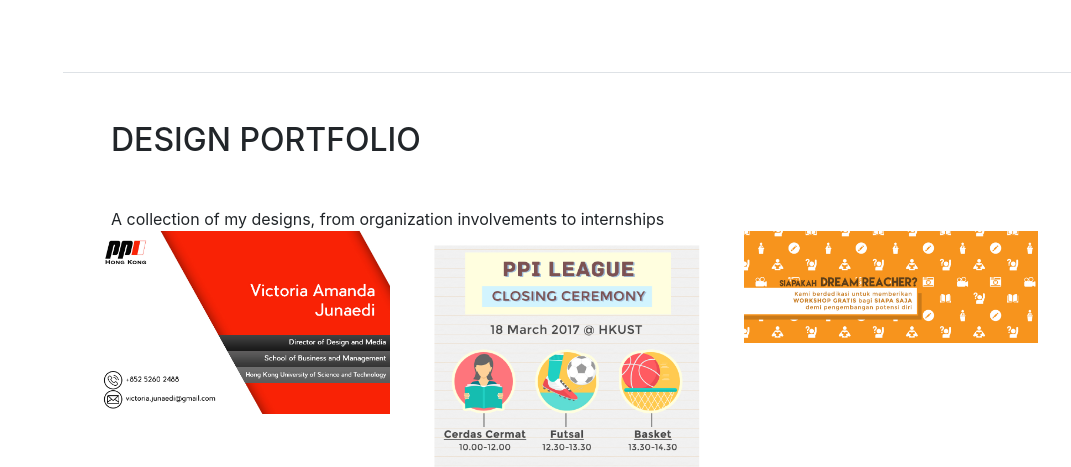
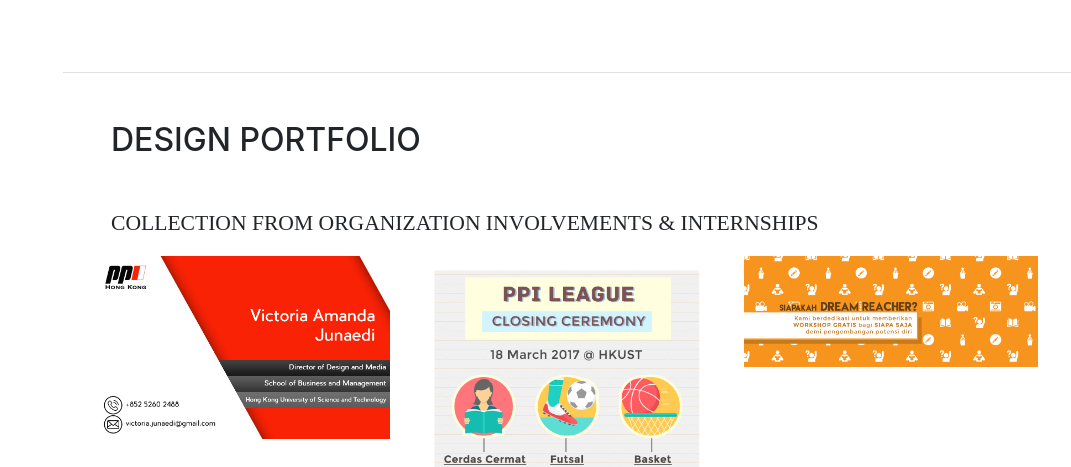
Before and after one commit to vajunaedi/vajunaedi.github.io, a website with bundled scripts: page index.html in a window 1280 px wide. Shown: the part 5240-5707 px from the top of the page, without its empty margins (209-1280 px from the left). Built offline with nearby package versions, Linux system fonts and the light colour scheme; a web font is replaced by a local one.

Commit message:
fix design portfolio

```diff
--- a/index.html
+++ b/index.html
@@ -275,7 +275,8 @@
       <section class="resume-section p-3 p-lg-5 d-flex flex-column" id="portfolio">
         <div class="my-auto">
           <h2 class="mb-5">Design Portfolio</h2>
-          A collection of my designs, from organization involvements to internships
+          <div class="subheading mb-3">Collection from Organization Involvements  &amp; Internships<p></p></div>
+
           <div class="row justify-content-center">
             <div class="row">
               <a href="pf/01.jpg" data-toggle="lightbox" data-gallery="example-gallery" class="col-sm-4">
```
Lines whose indentation alone changed are shown as unchanged.
